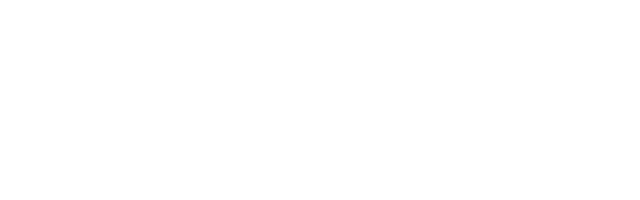
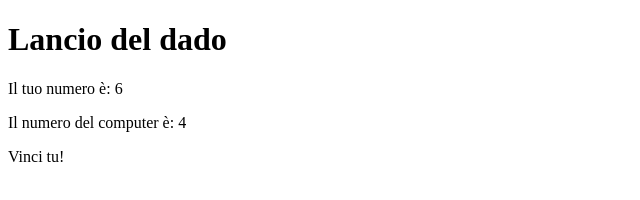
Before and after one commit to FloatIndex/js-mail-dadi, a plain HTML site: page dadi/index.html in a window 1280 px wide. Shown: the whole page, without its empty margins (0-640 px from the left). Drawn offline with Linux system fonts and the light colour scheme.

Commit message:
dadi js final commit

```diff
--- a/dadi/index.html
+++ b/dadi/index.html
@@ -8,6 +8,12 @@
 </head>
 <body>
 
+    <h1>Lancio del dado</h1>
+
+    <p id="player-number"></p>
+    <p id="computer-number"></p>
+    <p id="winner"></p>
+
     <script type="text/javascript" src="main.js"></script>
 </body>
 </html>
--- a/dadi/main.js
+++ b/dadi/main.js
@@ -1,15 +1,34 @@
-let playerNumbers = [Math.floor(Math.random() * 7 + 1), Math.floor(Math.random() * 7 + 1)];
-let computerNumbers = [Math.floor(Math.random() * 7 + 1), Math.floor(Math.random() * 7 + 1)];
+let playerNumber = Math.floor(Math.random() * 6 + 1);
+let computerNumber = Math.floor(Math.random() * 6 + 1);
+
+document.getElementById('player-number').innerHTML = 'Il tuo numero è: ' + playerNumber;
+document.getElementById('computer-number').innerHTML = 'Il numero del computer è: ' + computerNumber;
+
+if (playerNumber > computerNumber) {
+    document.getElementById('winner').innerHTML = 'Vinci tu!';
+} else if (playerNumber < computerNumber) {
+    document.getElementById('winner').innerHTML = 'Vince il computer!';
+} else {
+    document.getElementById('winner').innerHTML = 'Avete pareggiato!';
+}
+
+
+/* Gioco con due dadi
+
+let playerNumbers = [Math.floor(Math.random() * 6 + 1), Math.floor(Math.random() * 6 + 1)];
+let computerNumbers = [Math.floor(Math.random() * 6 + 1), Math.floor(Math.random() * 6 + 1)];
 let playerSum = playerNumbers[0] + playerNumbers[1];
 let computerSum = computerNumbers[0] + computerNumbers[1];
 
-console.log('I tuoi numeri sono: ' + playerNumbers[0] + ', ' + playerNumbers[1]);
-console.log('I numeri del computer sono: ' + computerNumbers[0] + ', ' + computerNumbers[1]);
+document.getElementById('player-number').innerHTML = 'I tuoi numeri sono: ' + playerNumbers[0] + ', ' + playerNumbers[1];
+document.getElementById('computer-number').innerHTML = 'I numeri del computer sono: ' + computerNumbers[0] + ', ' + computerNumbers[1];
 
 if (playerSum > computerSum) {
-    console.log('Vinci tu!');
+    document.getElementById('winner').innerHTML = 'Vinci tu!';
 } else if (playerSum < computerSum) {
-    console.log('Vince il computer!');
+    document.getElementById('winner').innerHTML = 'Vince il computer!';
 } else {
-    console.log('Avete pareggiato!');
+    document.getElementById('winner').innerHTML = 'Avete pareggiato!';
 }
+
+*/
```
